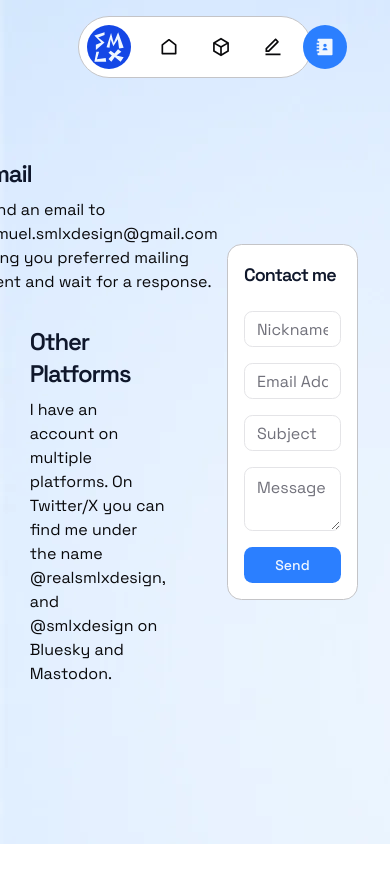
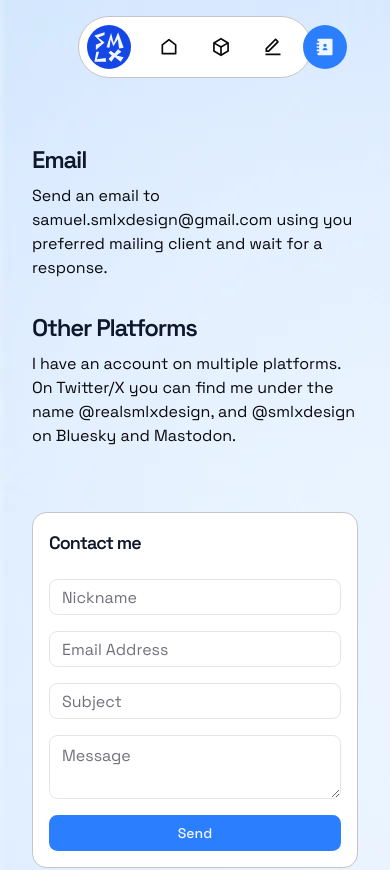
Before and after one commit to smlxdesign/portfolio, a Next.js app: page /contact in a window 390 px wide. Shown: the top 870 px of the page. Built offline with nearby package versions, Linux system fonts and the light colour scheme; no server answers.

Commit message:
fix: make contact page responsive

```diff
--- a/src/app/contact/page.tsx
+++ b/src/app/contact/page.tsx
@@ -3,16 +3,16 @@ import { Heading } from "~/components/typography/heading";
 
 export default function Page() {
 	return (
-		<section className="grid min-h-lvh grid-cols-2 gap-16 bg-[url(/contact-background.webp))] px-responsive py-responsive">
-			<div className="flex flex-col items-center justify-center gap-8">
-				<div className="flex flex-col gap-2">
+		<section className="flex min-h-lvh flex-col gap-16 bg-[url(/contact-background.webp))] px-responsive py-responsive lg:grid lg:grid-cols-2">
+			<div className="z-10 mt-20 flex flex-col items-center justify-center gap-8">
+				<div className="flex flex-col gap-2 max-w-100">
 					<Heading>Email</Heading>
 					<p>
 						Send an email to samuel.smlxdesign@gmail.com using you preferred
 						mailing client and wait for a response.
 					</p>
 				</div>
-				<div className="flex flex-col gap-2">
+				<div className="flex flex-col gap-2 max-w-100">
 					<Heading>Other Platforms</Heading>
 					<p>
 						I have an account on multiple platforms. On Twitter/X you can find
```
